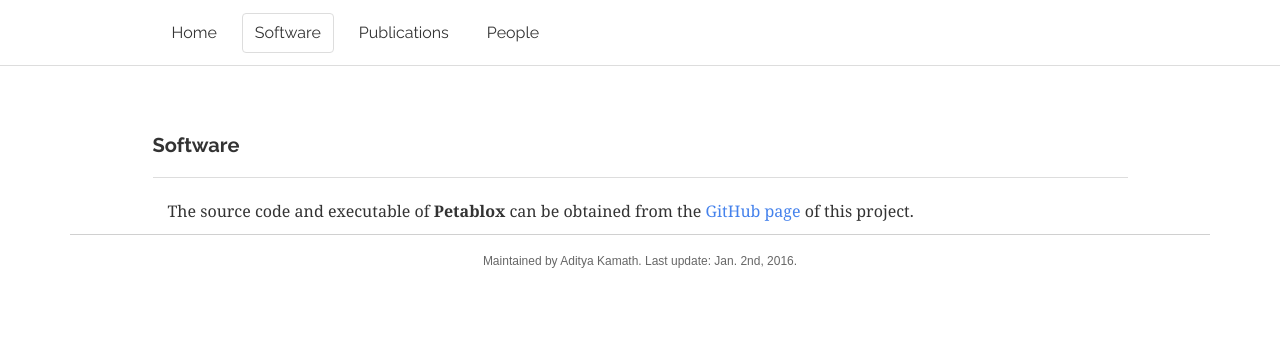
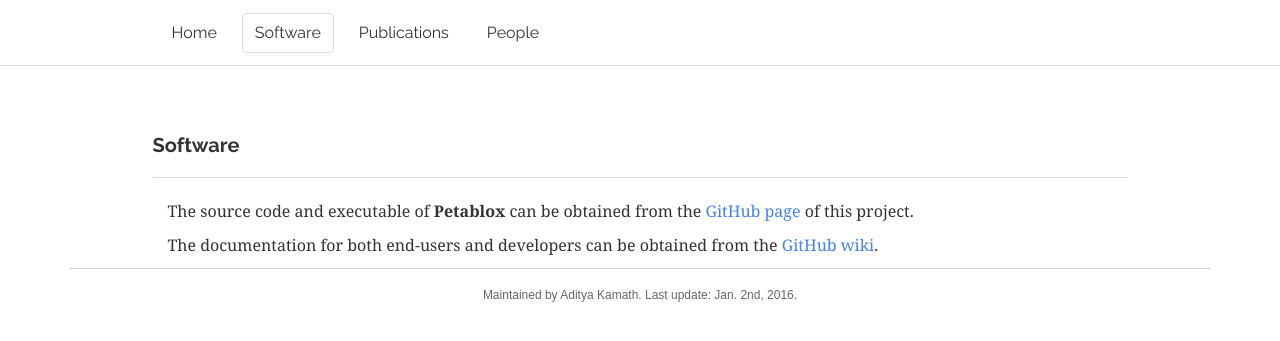
Before and after one commit to petablox-project/petablox-project.github.io, a Jekyll site: the page built from download.html, in a window 1280 px wide. Shown: the top 341 px of the page. Built offline with Jekyll 4.4.1, drawn with Linux system fonts in a browser that asks for light colours; nearby versions of some CDN libraries.

Commit message:
Add documentation link.

```diff
--- a/download.html
+++ b/download.html
@@ -12,5 +12,10 @@ layout: default
       obtained from the <a href="https://github.com/petablox-project/petablox">GitHub page</a>
       of this project.
     </p>
+
+    <p>The documentation for both end-users and developers can be
+      obtained from the <a href="https://github.com/petablox-project/petablox/wiki">GitHub wiki</a>.
+    </p>
 	</div>
+
 </div>
```
